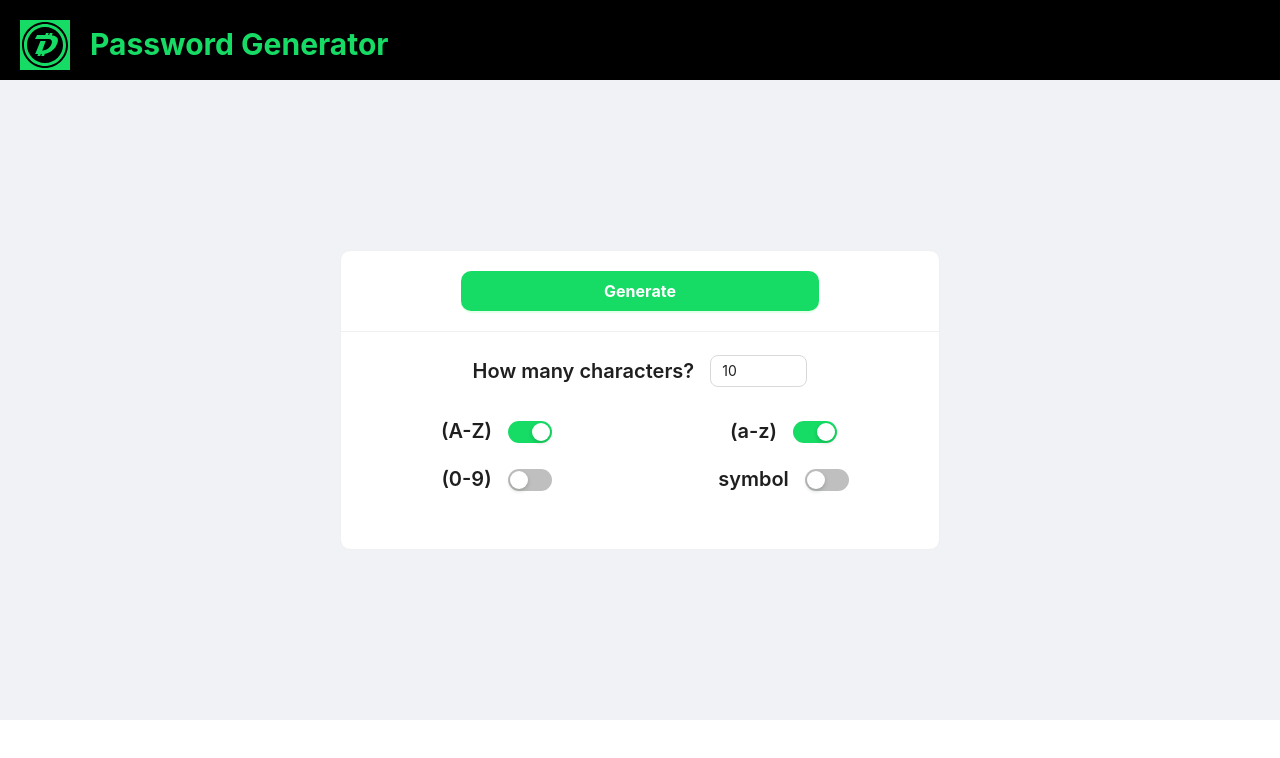
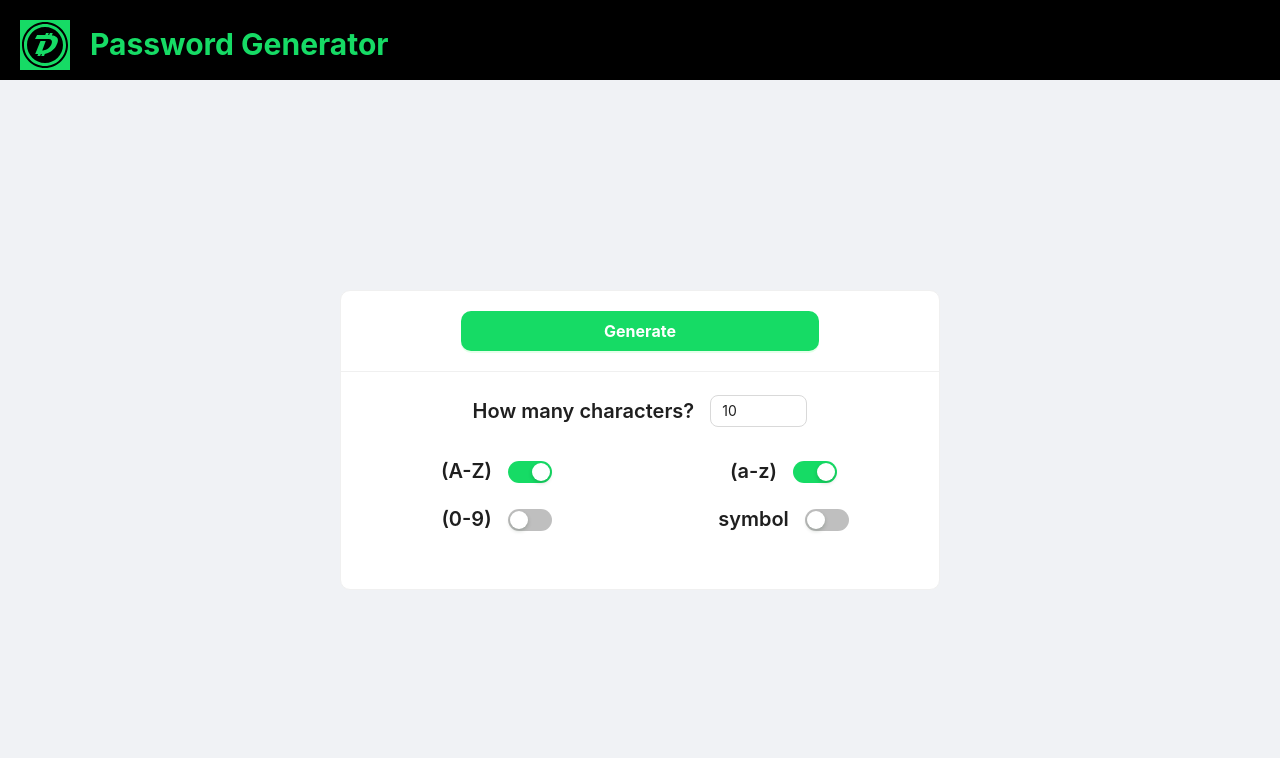
Before and after one commit to darshvaghela/password-generator, a React (Create React App) app: page / in a window 1280 px wide. Shown: the top 758 px of the page. Built offline with nearby package versions, Linux system fonts and the light colour scheme.

Commit message:
Update Dashboard.tsx

```diff
--- a/src/pages/dashboard/Dashboard.tsx
+++ b/src/pages/dashboard/Dashboard.tsx
@@ -88,7 +88,7 @@ const Dashboard: FC = () => {
   return (
     <>
       <Header />
-      <Layout style={{ minHeight: "80vh", backgroundColor: "#f0f2f5" }}>
+      <Layout style={{ minHeight: "90vh", backgroundColor: "#f0f2f5" }}>
         <Content
           style={{
             display: "flex",
```
